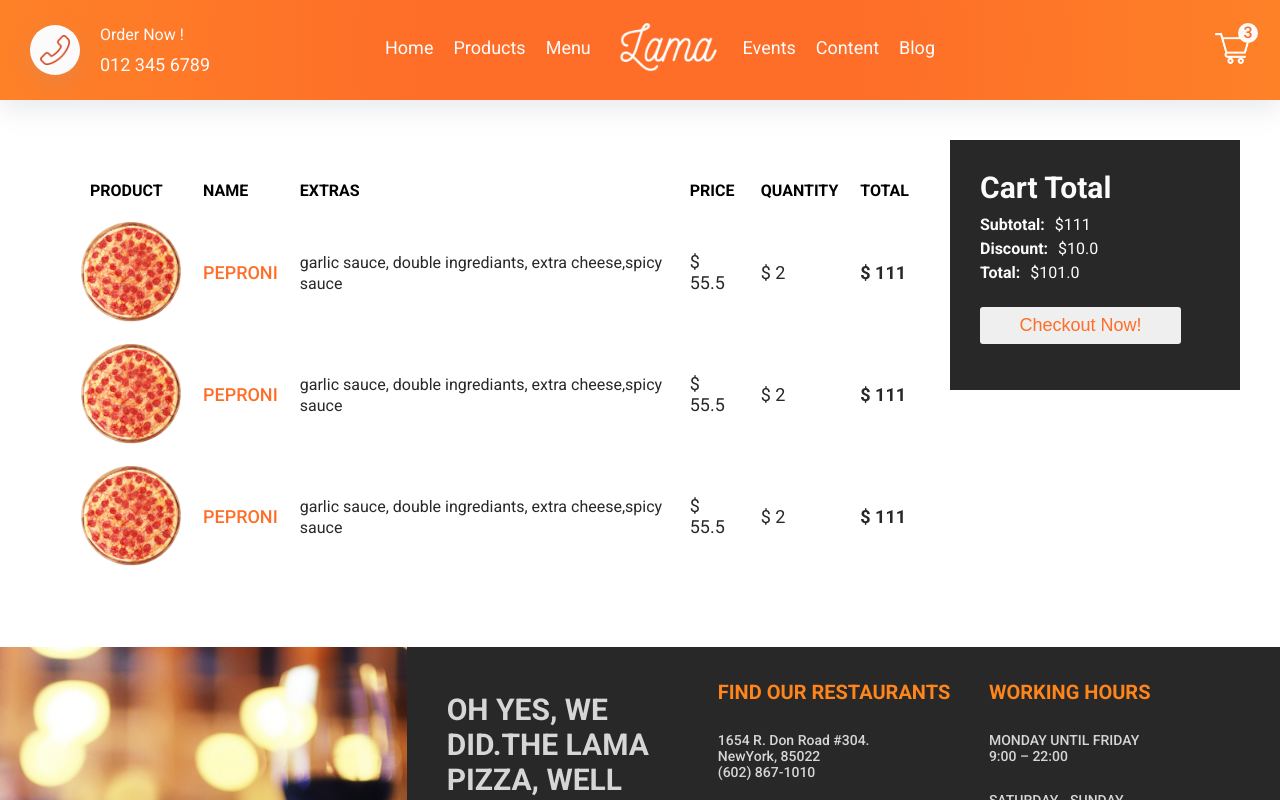
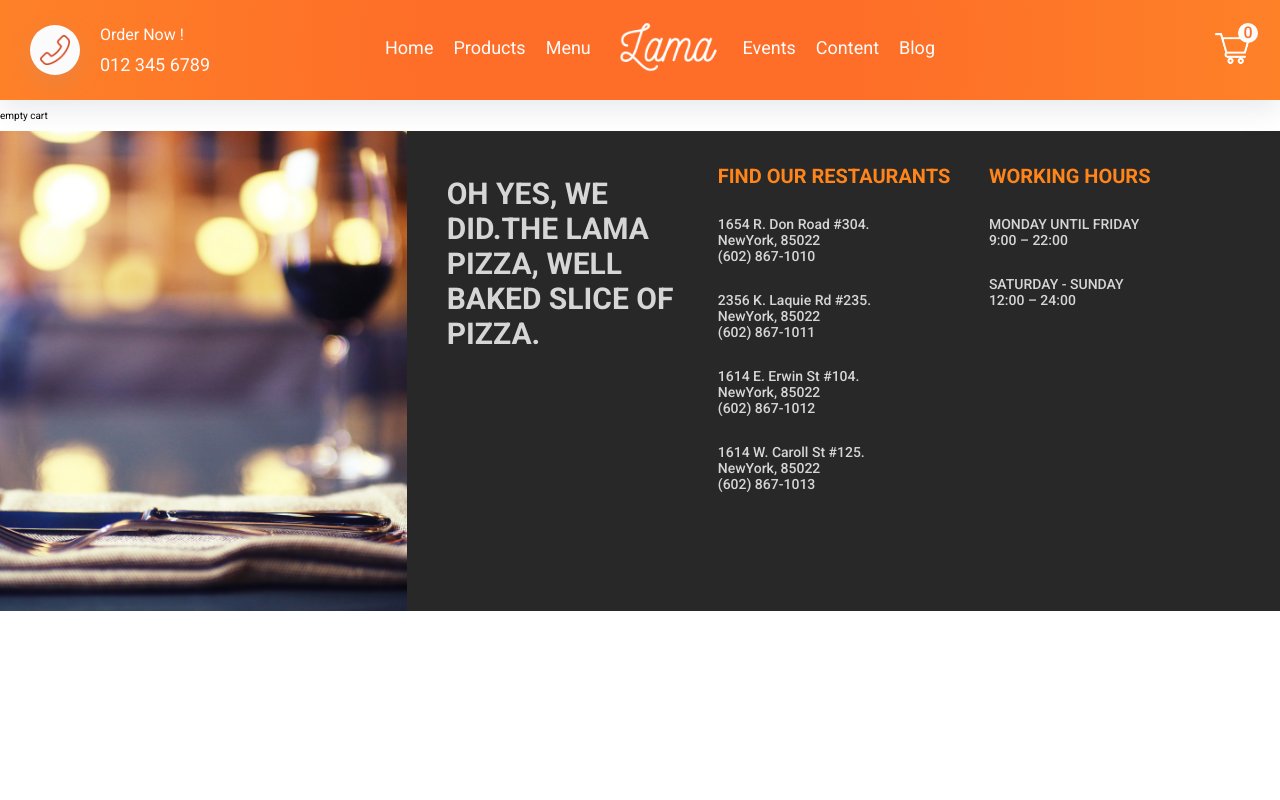
Before and after one commit to eldoghry/PizzaApp-next, a Next.js app: page /cart in a window 1280 px wide. Shown: the top 800 px of the page. Built offline with nearby package versions, Linux system fonts and the light colour scheme.

Commit message:
setup redux, display items in cart

```diff
--- a/components/Navbar.jsx
+++ b/components/Navbar.jsx
@@ -2,7 +2,12 @@ import classes from "../styles/Navbar.module.css";
 import Image from "next/image";
 import Link from "next/link";
 
+import { useSelector } from "react-redux";
+
 const Navbar = () => {
+  const quantity = useSelector((state) => state.cart.quantity);
+  const cart = useSelector((state) => state.cart);
+
   return (
     <div className={classes.container}>
       <div className={classes.item}>
@@ -75,7 +80,7 @@ const Navbar = () => {
         <Link href={`/cart`}>
           <div className={classes.cart}>
             <Image src="/img/cart.png" alt="" width="35" height="35" />
-            <span className={classes.counter}>3</span>
+            <span className={classes.counter}>{quantity}</span>
           </div>
         </Link>
 
--- a/package.json
+++ b/package.json
@@ -9,11 +9,13 @@
     "lint": "next lint"
   },
   "dependencies": {
+    "@reduxjs/toolkit": "^1.8.5",
     "axios": "^0.27.2",
     "mongoose": "^6.6.1",
     "next": "12.2.5",
     "react": "18.2.0",
-    "react-dom": "18.2.0"
+    "react-dom": "18.2.0",
+    "react-redux": "^8.0.2"
   },
   "devDependencies": {
     "eslint": "8.21.0",
--- a/pages/_app.js
+++ b/pages/_app.js
@@ -1,11 +1,16 @@
 import "../styles/globals.css";
 import Layout from "../components/Layout";
 
+import { store } from "./../redux/store";
+import { Provider } from "react-redux";
+
 function MyApp({ Component, pageProps }) {
   return (
-    <Layout>
-      <Component {...pageProps} />
-    </Layout>
+    <Provider store={store}>
+      <Layout>
+        <Component {...pageProps} />
+      </Layout>
+    </Provider>
   );
 }
 
--- a/pages/cart/index.jsx
+++ b/pages/cart/index.jsx
@@ -1,8 +1,16 @@
 import styles from "../../styles/Cart.module.css";
 import Image from "next/image";
 import Link from "next/link";
+import { useSelector } from "react-redux";
 
 const Cart = () => {
+  const cart = useSelector((state) => state.cart);
+  console.log(cart);
+
+  if (!cart || !cart.products.length) {
+    return <p>empty cart</p>;
+  }
+
   return (
     <div className={styles.container}>
       <div className={styles.left}>
@@ -18,13 +26,14 @@ const Cart = () => {
             </tr>
           </thead>
           <tbody className={styles.tbody}>
-            <tr className={styles.tr}>
+            {cart.products.map((item) => (
+              <tr className={styles.tr} key={item.id}>
                 <td>
-                <Link href={`/product/1`}>
+                  <Link href={`/product/${item.id}`}>
                     <div className={styles.imgContainer}>
                       <Image
-                      src="/img/pizza.png"
-                      alt=""
+                        src={`/${item.img}`}
+                        alt={item.title}
                         objectFit="cover"
                         layout="fill"
                       />
@@ -32,95 +41,30 @@ const Cart = () => {
                   </Link>
                 </td>
                 <td>
-                <span className={styles.name}> Peproni</span>
+                  <span className={styles.name}>{item.title}</span>
                 </td>
 
                 <td>
                   <span className={styles.extras}>
-                  garlic sauce, double ingrediants, extra cheese,spicy sauce
+                    {item.extraOptions.join(", ")}
                   </span>
                 </td>
 
                 <td>
-                <span className={styles.price}> 55.5</span>
+                  <span className={styles.price}>{item.price}</span>
                 </td>
 
                 <td>
-                <span className={styles.quantity}> 2</span>
+                  <span className={styles.quantity}>{item.quantity}</span>
                 </td>
 
                 <td>
-                <span className={styles.subtotal}> 111</span>
+                  <span className={styles.subtotal}>
+                    {item.price * item.quantity}
+                  </span>
                 </td>
               </tr>
-
-            <tr className={styles.tr}>
-              <td>
-                <div className={styles.imgContainer}>
-                  <Image
-                    src="/img/pizza.png"
-                    alt=""
-                    objectFit="cover"
-                    layout="fill"
-                  />
-                </div>
-              </td>
-              <td>
-                <span className={styles.name}> Peproni</span>
-              </td>
-
-              <td>
-                <span className={styles.extras}>
-                  garlic sauce, double ingrediants, extra cheese,spicy sauce
-                </span>
-              </td>
-
-              <td>
-                <span className={styles.price}> 55.5</span>
-              </td>
-
-              <td>
-                <span className={styles.quantity}> 2</span>
-              </td>
-
-              <td>
-                <span className={styles.subtotal}> 111</span>
-              </td>
-            </tr>
-
-            <tr className={styles.tr}>
-              <td>
-                <div className={styles.imgContainer}>
-                  <Image
-                    src="/img/pizza.png"
-                    alt=""
-                    objectFit="cover"
-                    layout="fill"
-                  />
-                </div>
-              </td>
-              <td>
-                <span className={styles.name}> Peproni</span>
-              </td>
-
-              <td>
-                <span className={styles.extras}>
-                  garlic sauce, double ingrediants, extra cheese,spicy sauce
-                </span>
-              </td>
-
-              <td>
-                <span className={styles.price}> 55.5</span>
-              </td>
-
-              <td>
-                <span className={styles.quantity}> 2</span>
-              </td>
-
-              <td>
-                <span className={styles.subtotal}> 111</span>
-              </td>
-            </tr>
+            ))}
           </tbody>
         </table>
       </div>
@@ -128,15 +72,16 @@ const Cart = () => {
         <div className={styles.wrapper}>
           <h2 className={styles.heading}>cart total</h2>
           <div className={styles.text}>
-            <b className={styles.title}>subtotal:</b>$111
+            <b className={styles.title}>subtotal:</b> {cart.total}
           </div>
 
           <div className={styles.text}>
-            <b className={styles.title}>discount:</b>$10.0
+            <b className={styles.title}>discount:</b>$0.00
           </div>
 
           <div className={styles.text}>
-            <b className={styles.title}>total:</b>$101.0
+            <b className={styles.title}>total:</b>
+            {cart.total}
           </div>
           <button className={styles.btn}>checkout now!</button>
         </div>
--- /dev/null
+++ b/redux/cartSlice.js
@@ -0,0 +1,28 @@
+import { createSlice } from "@reduxjs/toolkit";
+
+const initialState = {
+  products: [],
+  total: 0,
+  quantity: 0, //cart quantity
+};
+export const cartSlice = createSlice({
+  name: "cart",
+  initialState,
+  reducers: {
+    addProduct: (state, action) => {
+      state.products.push(action.payload);
+      state.total += action.payload.price * action.payload.quantity;
+      state.quantity += action.payload.quantity;
+    },
+
+    reset: (state) => {
+      state.products = [];
+      state.total = 0;
+      state.quantity = 0;
+    },
+  },
+});
+
+export const { addProduct, reset } = cartSlice.actions;
+
+export default cartSlice.reducer;
--- /dev/null
+++ b/redux/store.js
@@ -0,0 +1,8 @@
+import { configureStore } from "@reduxjs/toolkit";
+import cartReducer from "./cartSlice";
+
+export const store = configureStore({
+  reducer: {
+    cart: cartReducer,
+  },
+});
```
Also changed, not shown: pages/product/[id].jsx (+32 -7 lines), 2 other files (tests, documents, lock files or other folders). Lines whose indentation alone changed are shown as unchanged.
